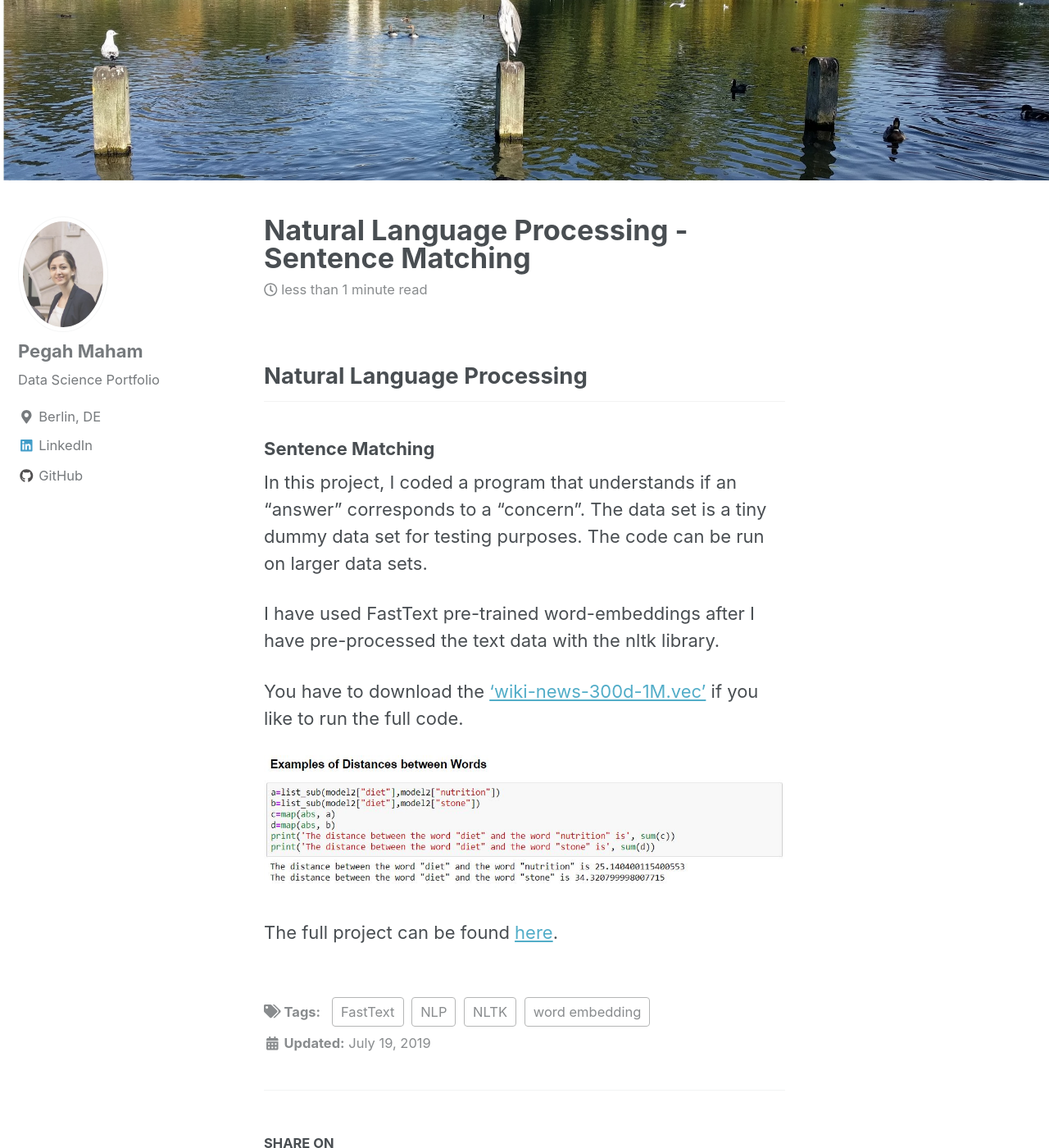
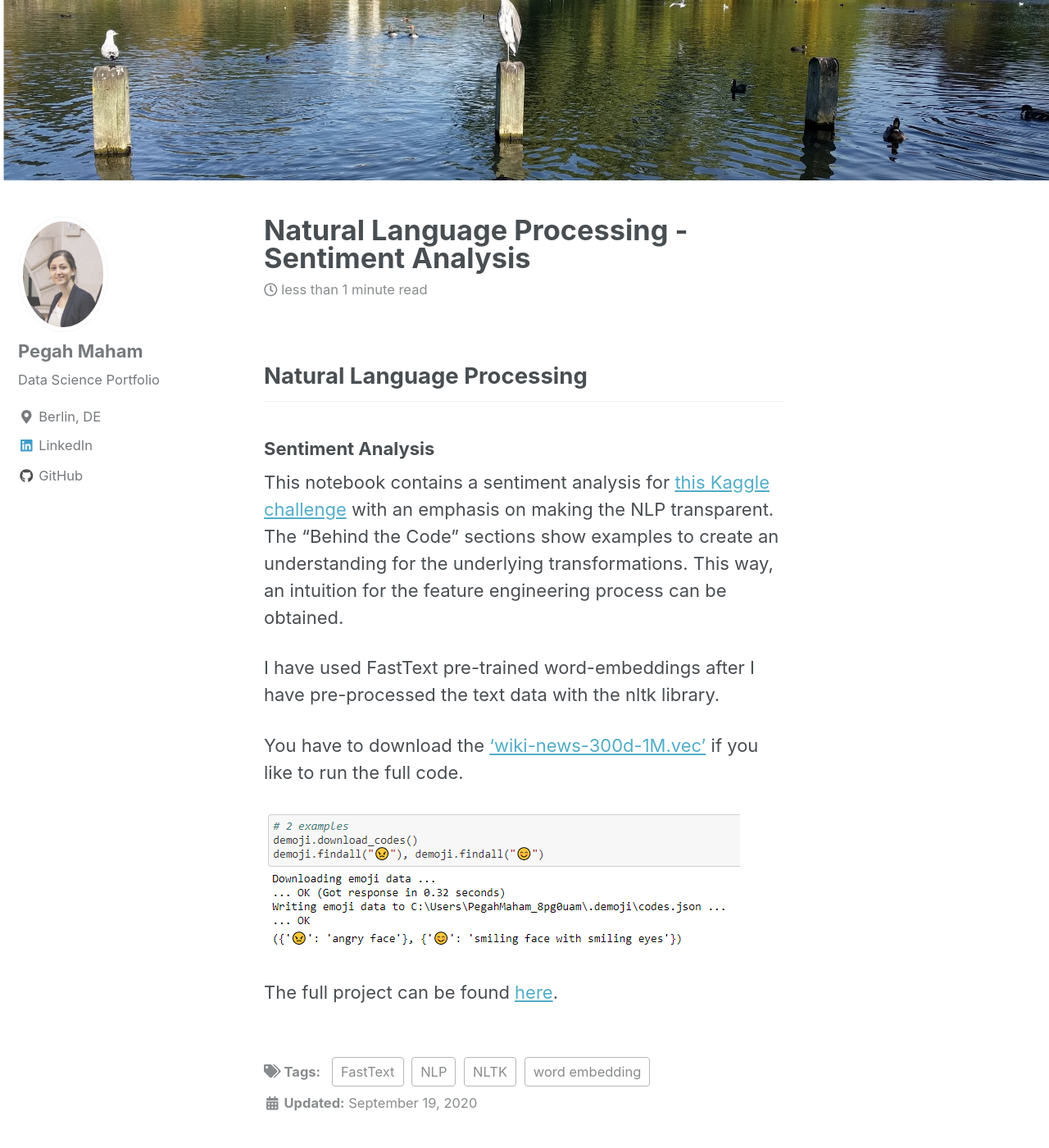
Before and after one commit to pegahbyte/pegahbyte.github.io, a Jekyll site: the page built from _posts/2019-07-19-nlp.md, in a window 1280 px wide and 1400 px high, scrolled down 366 px. Shown: the whole window at 82% size. Built offline with Jekyll 4.4.1, drawn with Linux system fonts in a browser that asks for light colours; nearby versions of some CDN libraries.

Commit message:
exchanged NLP workbook

```diff
--- a/_posts/2019-07-19-nlp.md
+++ b/_posts/2019-07-19-nlp.md
@@ -1,6 +1,6 @@
 ---
-title: "Natural Language Processing - Sentence Matching"
-date: 2019-07-19
+title: "Natural Language Processing - Sentiment Analysis"
+date: 2020-09-19
 tags: [NLP, FastText, word embedding, NLTK]
 header:
   image: "/images/hydepark.jpg"
@@ -9,13 +9,13 @@ mathjax: "true"
 ---
 
 ## Natural Language Processing
-### Sentence Matching
-In this project, I coded a program that understands if an "answer" corresponds to a "concern". The data set is a tiny dummy data set for testing purposes. The code can be run on larger data sets.
+### Sentiment Analysis
+This notebook contains a sentiment analysis for [this Kaggle challenge](https://www.kaggle.com/crowdflower/twitter-airline-sentiment) with an emphasis on making the NLP transparent. The "Behind the Code" sections show examples to create an understanding for the underlying transformations. This way, an intuition for the feature engineering process can be obtained.
 
 I have used FastText pre-trained word-embeddings after I have pre-processed the text data with the nltk library.
 
 You have to download the ['wiki-news-300d-1M.vec'](https://fasttext.cc/docs/en/english-vectors.html) if you like to run the full code.
 
-<img src="{{ site.url }}{{ site.baseurl }}/images/example_distance.JPG" alt="linearly separable data">
+<img src="{{ site.url }}{{ site.baseurl }}/images/emojis.PNG" alt="linearly separable data">
 
-The full project can be found [here](https://github.com/pegahbyte/sentence_matching).
+The full project can be found [here](https://github.com/pegahbyte/transparent_NLP_airline_sentiment_analysis).
```
Also changed, not shown: _pages/about.md (+1 -1 lines), images/emojis.PNG (added).
